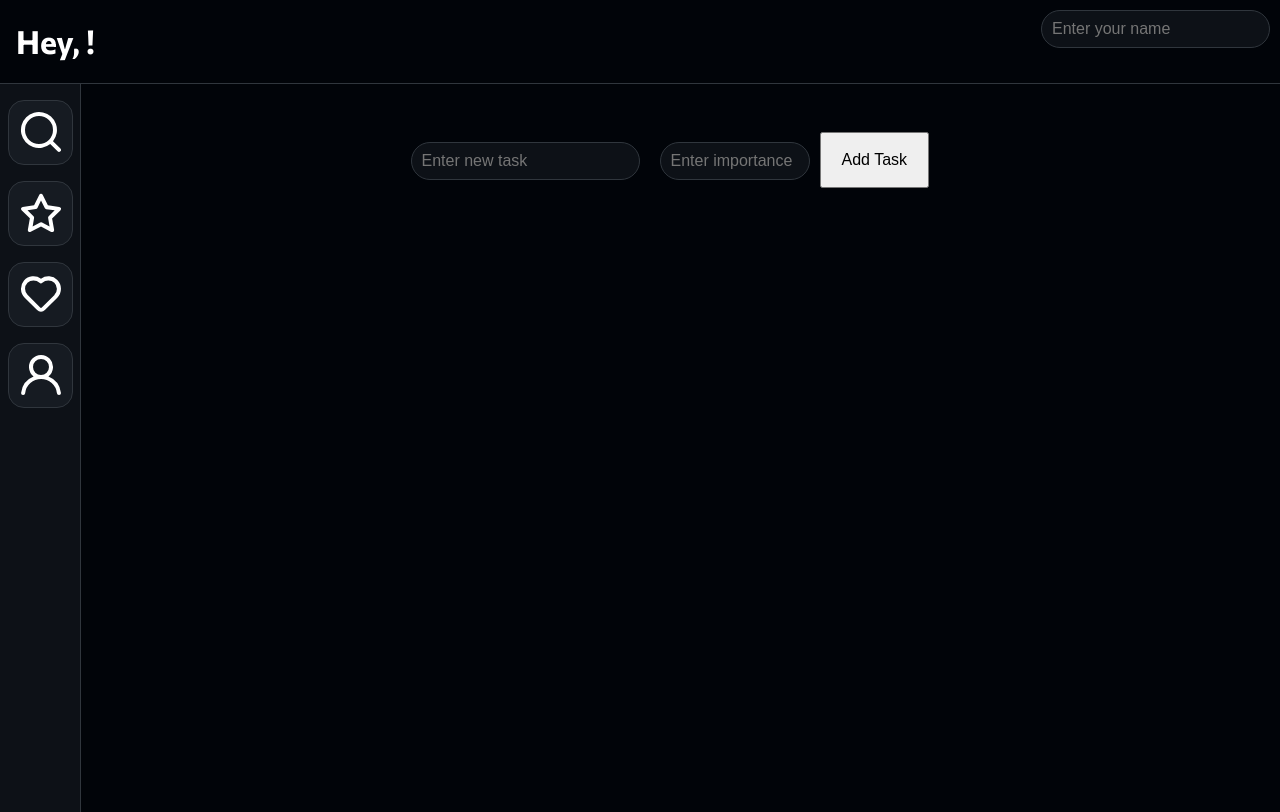
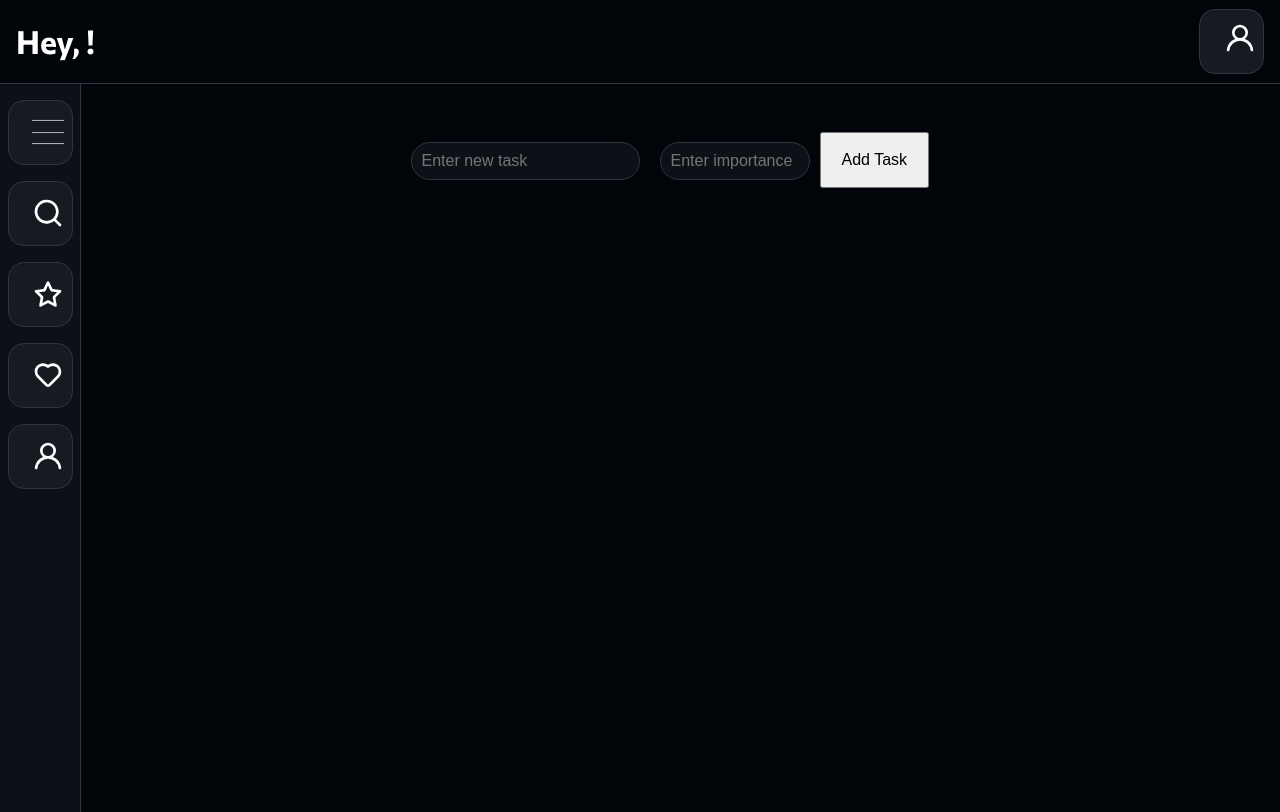
Before and after one commit to keremsemiz/better-todolist, a React (Vite) app: page / in a window 1280 px wide. Built offline with nearby package versions, Linux system fonts and the light colour scheme.

Commit message:
Add menu section and improve its css.

```diff
--- a/src/App.css
+++ b/src/App.css
@@ -58,16 +58,25 @@ body {
   flex-direction: column;
   align-items: center;
   border-right: 1px solid #30363D;
+  transition: width 0.4s;
 }
 
-  .menuIcon svg {
-    font-size: 3rem;
+.leftMenu.expanded {
+  width: 20rem; /* Adjust width as needed */
+}
+
+.menuIcon, .menuIconHeader, svg {
+  font-size: 2rem;
   color: white;
-    height: 3rem;
-    width: 3rem;
-    margin-left: .5rem;
+  height: 2rem;
+  width: 2rem;
 }
-  .menuIcon{
+
+svg {
+  margin-left: 1rem;
+}
+
+.menuIcon {
   margin-top: 1rem;
   border-radius: 16px;
   border: 1px solid #30363D;
@@ -76,6 +85,29 @@ body {
   height: 63px;
   display: flex;
   align-items: center;
+  justify-content: center;
+  cursor: pointer;
+}
+
+.menuIconHeader {
+  border-radius: 16px;
+  border: 1px solid #30363D;
+  background: #161B22;
+  width: 63px;
+  height: 63px;
+  display: flex;
+  align-items: center;
+  justify-content: center;
+  cursor: pointer;
+  margin-top: auto;
+  margin-bottom: auto;
+  margin-left: 0;
+  margin-right: 1rem;
+  transition: 1s all;
+}
+
+.menuIconHeader:hover {
+  border: 2px solid skyblue;
 }
 
 .taskName {
@@ -87,6 +119,18 @@ body {
   padding: 10px;
   font-size: 16px;
   color: #FFFFFF;
+}
+
+.enterName {
+  height: 1rem;
+  background-color: #0D1117;
+  border: 1px solid #30363D;
+  border-radius: 1.2rem;
+  margin: 10px;
+  padding: 10px;
+  font-size: 16px;
+  color: #FFFFFF;
+  margin: auto 0;
 }
 
 button {
@@ -111,3 +155,26 @@ body {
   display: flex;
   flex: 1;
 }
+
+.sideMenuContent {
+  padding: 1rem;
+  color: white;
+}
+
+.menuSection {
+  margin: 1rem 0;
+  text-align: left;
+  width: 100%;
+}
+
+.menuSection h2 {
+  margin: 0.5rem 0;
+  padding-left: 1rem;
+}
+
+.menuItem {
+  background-color: #161B22;
+  border-radius: 1rem;
+  margin: 0.5rem 1rem;
+  padding: 1rem;
+}
--- a/src/App.tsx
+++ b/src/App.tsx
@@ -13,6 +13,8 @@ const App: React.FC = () => {
   const [newTodo, setNewTodo] = useState<string>('');
   const [user, setUser] = useState<string>('');
   const [importance, setImportance] = useState<string>('');
+  const [showUserInput, setShowUserInput] = useState<boolean>(false);
+  const [showSideMenu, setShowSideMenu] = useState<boolean>(false);
 
   const addTodo = () => {
     if (newTodo.trim() !== '') {
@@ -44,20 +46,42 @@ const App: React.FC = () => {
     setImportance(event.target.value);
   };
 
+  const toggleUserInput = () => {
+    setShowUserInput(!showUserInput);
+  };
+
+  const toggleSideBar = () => {
+    setShowSideMenu(!showSideMenu);
+  };
+
   return (
     <div className="App">
       <header>
         <h1 className="userGreeting">Hey, {user}! </h1>
+        {showUserInput && (
           <input
-          className="taskName"
+            className="enterName"
             type="text"
             value={user}
             onChange={handleUserChange}
             placeholder="Enter your name"
           />
+        )}
+        <div className="menuIconHeader">
+          <a onClick={toggleUserInput}><UilUser /></a>
+        </div>
       </header>
       <div className="mainContent">
-      <section className="leftMenu">
+        <section className={`leftMenu ${showSideMenu ? 'expanded' : ''}`}>
+          <div onClick={toggleSideBar} className="menuIcon">
+            <svg xmlns="http://www.w3.org/2000/svg" width="47" height="35" viewBox="0 0 47 35" fill="none">
+              <line x1="47" y1="0.5" y2="0.5" stroke="white"/>
+              <line x1="47" y1="34.5" y2="34.5" stroke="white"/>
+              <line x1="47" y1="18.3096" y2="18.3096" stroke="white"/>
+            </svg>
+          </div>
+          {!showSideMenu && (
+            <>
               <div className="menuIcon">
                 <UilSearch />
               </div>
@@ -70,6 +94,27 @@ const App: React.FC = () => {
               <div className="menuIcon">
                 <UilUser />
               </div>
+            </>
+          )}
+          {showSideMenu && (
+            <div className="sideMenuContent">
+              <div className="menuSection">
+                <h2>Menu</h2>
+                <div className="menuItem">Item 1</div>
+                <div className="menuItem">Item 2</div>
+              </div>
+              <div className="menuSection">
+                <h2>Usage Statistics</h2>
+                <div className="menuItem">Stat 1</div>
+                <div className="menuItem">Stat 2</div>
+              </div>
+              <div className="menuSection">
+                <h2>Settings</h2>
+                <div className="menuItem">Setting 1</div>
+                <div className="menuItem">Setting 2</div>
+              </div>
+            </div>
+          )}
         </section>
         <div className="inputHolders">
           <input
```
Lines whose indentation alone changed are shown as unchanged.
